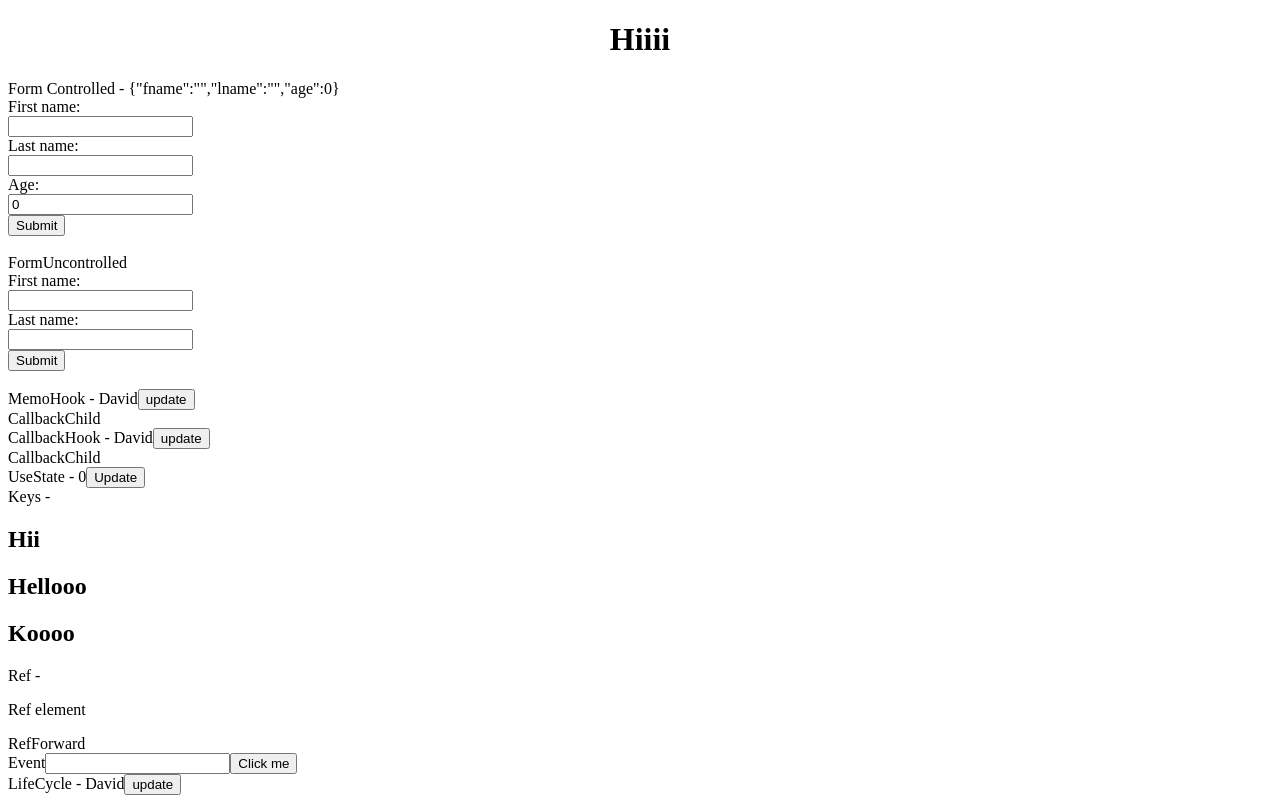
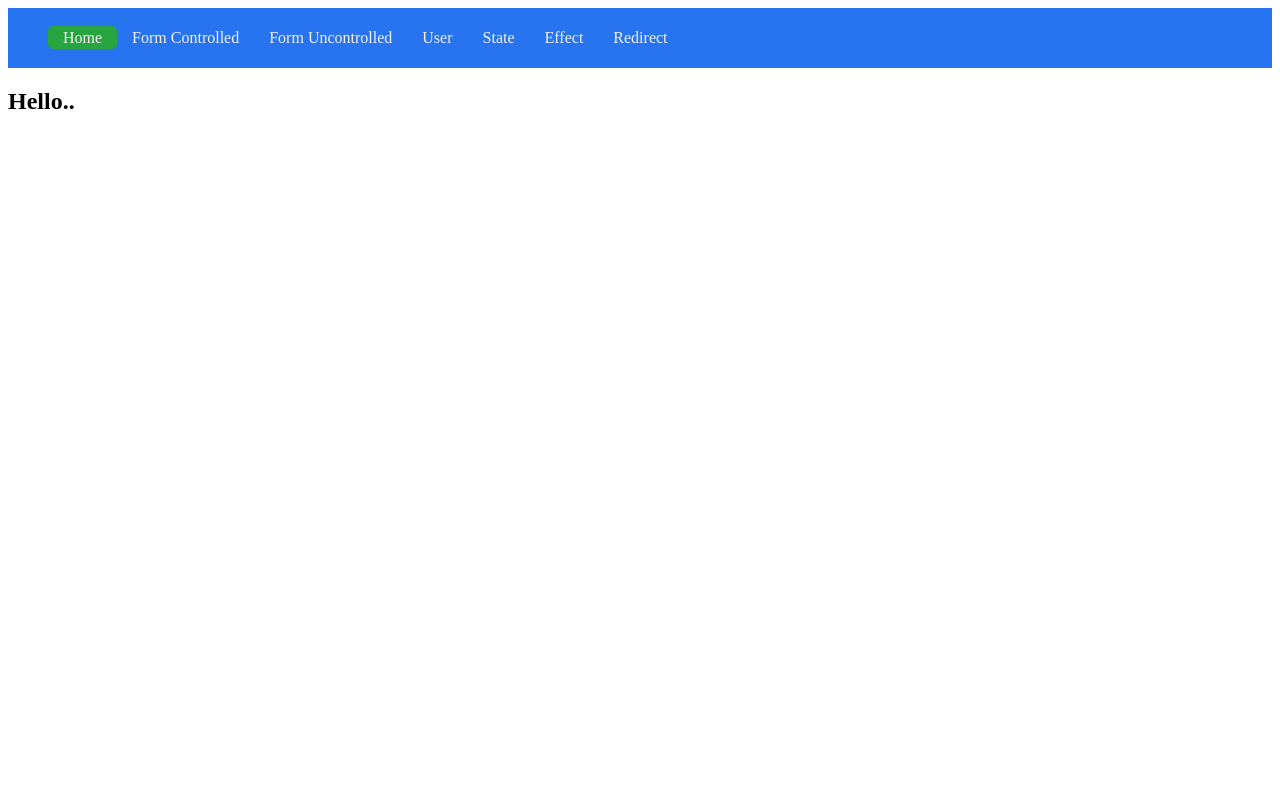
Before and after one commit to paravathmuhsin/react-basics, a React (Create React App) app: page / in a window 1280 px wide. Shown: the top 800 px of the page. Built offline with nearby package versions, Linux system fonts and the light colour scheme.

Commit message:
react router

```diff
--- a/package.json
+++ b/package.json
@@ -8,6 +8,7 @@
     "@testing-library/user-event": "^13.5.0",
     "react": "^18.2.0",
     "react-dom": "^18.2.0",
+    "react-router-dom": "^6.17.0",
     "react-scripts": "5.0.1",
     "web-vitals": "^2.1.4"
   },
--- a/src/App.css
+++ b/src/App.css
@@ -1,3 +1,22 @@
+
 h1.App {
   text-align: center;
 }
+.nav {
+  background-color: #2874f0;
+  padding: 5px 0;
+}
+.nav ul li {
+  display: inline-block;
+}
+
+.nav ul li a {
+  color: #f0f0f0;
+  text-decoration: none;
+  padding: 3px 15px;
+}
+
+.nav ul li a.active {
+  background-color: #26a541;
+  border-radius: 5px 5px;
+}
--- a/src/App.js
+++ b/src/App.js
@@ -1,45 +1,156 @@
 import UseState from "./UseState";
 import "./App.css";
-import Event from "./Event";
+// import Event from "./Event";
 import First from "./First";
-import JSX from "./JSX";
-import Keys from "./Keys";
-import LifeCycle from "./LifeCycle";
-import PropClass from "./PropClass";
-import PropsFun from "./PropsFun";
-import Ref from "./Ref";
-import Second from "./Second";
-import StateClass from "./StateClass";
-// import UseEffect from "./UseEffect";
-import CallbackHook from "./CallbackHook";
-import MemoHook from "./MemoHook";
+// import JSX from "./JSX";
+// import Keys from "./Keys";
+// import LifeCycle from "./LifeCycle";
+// import PropClass from "./PropClass";
+// import PropsFun from "./PropsFun";
+// import Ref from "./Ref";
+// import Second from "./Second";
+// import StateClass from "./StateClass";
+import UseEffect from "./UseEffect";
+// import CallbackHook from "./CallbackHook";
+// import MemoHook from "./MemoHook";
 import FormControlled from "./FormControlled";
 import FormUncontrolled from "./FormUncontrolled";
+import {
+  Link,
+  NavLink,
+  Outlet,
+  RouterProvider,
+  createBrowserRouter,
+} from "react-router-dom";
+import Redirect from "./Redirect";
 
 function App() {
-  const name = "David";
+  // const name = "David";
+  const appRouter = createBrowserRouter([
+    {
+      path: "/",
+      element: (
+        <>
+          <div className="nav">
+            <ul>
+              <li>
+                {/* <Link to="/">Home</Link> */}
+                <NavLink
+                  to="/"
+                  className={({ isActive }) => (isActive ? "active" : "")}
+                >
+                  Home
+                </NavLink>
+              </li>
+              <li>
+                <NavLink
+                  to="/form-controlled"
+                  className={({ isActive }) => (isActive ? "active" : "")}
+                >
+                  Form Controlled
+                </NavLink>
+              </li>
+              <li>
+                <NavLink
+                  to="/form-uncontrolled"
+                  className={({ isActive }) => (isActive ? "active" : "")}
+                >
+                  Form Uncontrolled
+                </NavLink>
+              </li>
+              <li>
+                <NavLink
+                  to="/user/66"
+                  className={({ isActive }) => (isActive ? "active" : "")}
+                >
+                  User
+                </NavLink>
+              </li>
+              <li>
+                <NavLink
+                  to="/state"
+                  className={({ isActive }) => (isActive ? "active" : "")}
+                >
+                  State
+                </NavLink>
+              </li>
+              <li>
+                <NavLink
+                  to="/effect"
+                  className={({ isActive }) => (isActive ? "active" : "")}
+                >
+                  Effect
+                </NavLink>
+              </li>
+              <li>
+                <NavLink
+                  to="/redirect"
+                  className={({ isActive }) => (isActive ? "active" : "")}
+                >
+                  Redirect
+                </NavLink>
+              </li>
+            </ul>
+          </div>
+          <Outlet />
+        </>
+      ),
+      errorElement: <h2>404 Page not found</h2>,
+      children: [
+        {
+          index: true,
+          element: <h2>Hello..</h2>,
+        },
+        {
+          path: "form-controlled",
+          element: <FormControlled />,
+        },
+        {
+          path: "form-uncontrolled",
+          element: <FormUncontrolled />,
+        },
+        {
+          path: "user/:id",
+          element: <First />,
+        },
+        {
+          path: "state",
+          element: <UseState />,
+        },
+        {
+          path: "effect",
+          element: <UseEffect />,
+        },
+        {
+          path: "redirect",
+          element: <Redirect />,
+        },
+      ],
+    },
+  ]);
   return (
-    <div>
-      <h1 className="App">Hiiii</h1>
-      <FormControlled />
-      <FormUncontrolled />
-      <MemoHook />
-      <CallbackHook />
-      {/* <UseEffect /> */}
-      <UseState />
-      <Keys />
-      <Ref />
-      <Event />
-      <LifeCycle />
-      <JSX name="sddss" />
-      <StateClass />
-      <PropsFun name={name} age={44}>
-        Hiiiiiii
-      </PropsFun>
-      <PropClass name={name} age={44} />
-      <First />
-      <Second />
-    </div>
+    <RouterProvider router={appRouter} />
+    // <div>
+    //   <h1 className="App">Hiiii</h1>
+    //   <FormControlled />
+    //   <FormUncontrolled />
+    //   <MemoHook />
+    //   <CallbackHook />
+    //   {/* <UseEffect /> */}
+    //   <UseState />
+    //   <Keys />
+    //   <Ref />
+    //   <Event />
+    //   <LifeCycle />
+    //   <JSX name="sddss" />
+    //   <StateClass />
+    //   <PropsFun name={name} age={44}>
+    //     Hiiiiiii
+    //   </PropsFun>
+    //   <PropClass name={name} age={44} />
+    //   <First />
+    //   <Second />
+    // </div>
   );
 }
 
--- a/src/First.js
+++ b/src/First.js
@@ -1,9 +1,9 @@
-import React from 'react'
+import React from "react";
+import { useParams } from "react-router-dom";
 
 const First = () => {
-  return (
-    <div>First</div>
-  )
-}
+  const { id } = useParams(); // {id: 555}
+  return <div>First - {id}</div>;
+};
 
-export default First
+export default First;
--- /dev/null
+++ b/src/Redirect.js
@@ -0,0 +1,17 @@
+import React from "react";
+import { Navigate, useNavigate } from "react-router-dom";
+
+const Redirect = () => {
+  const nav = useNavigate();
+  const clickHandler = () => {
+    nav("/state");
+  };
+  return (
+    <div>
+      {/* <Navigate to={'/effect'} /> */}
+      Redirect - <button onClick={clickHandler}>click me</button>
+    </div>
+  );
+};
+
+export default Redirect;
```
Also changed, not shown: 1 other file (tests, documents, lock files or other folders).
